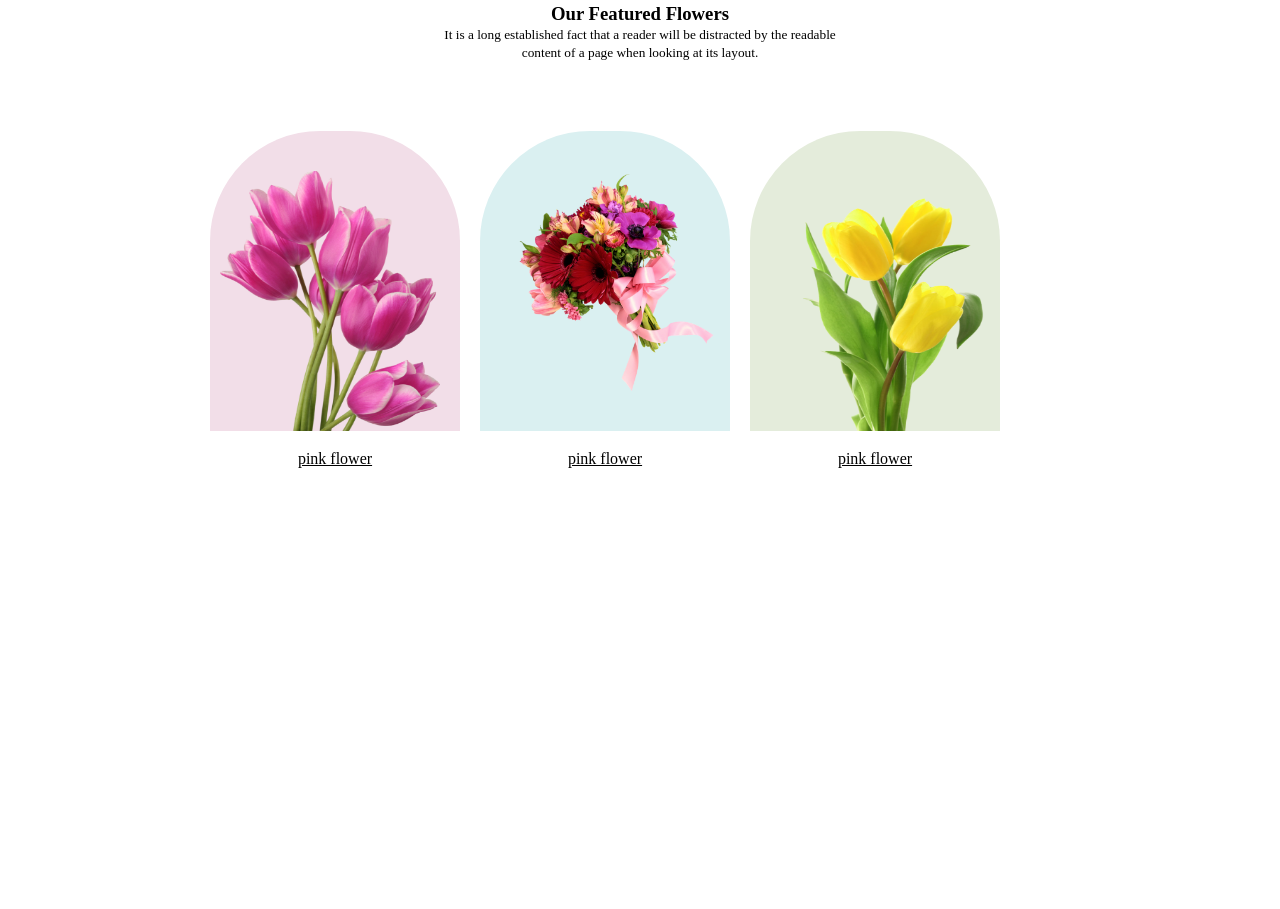
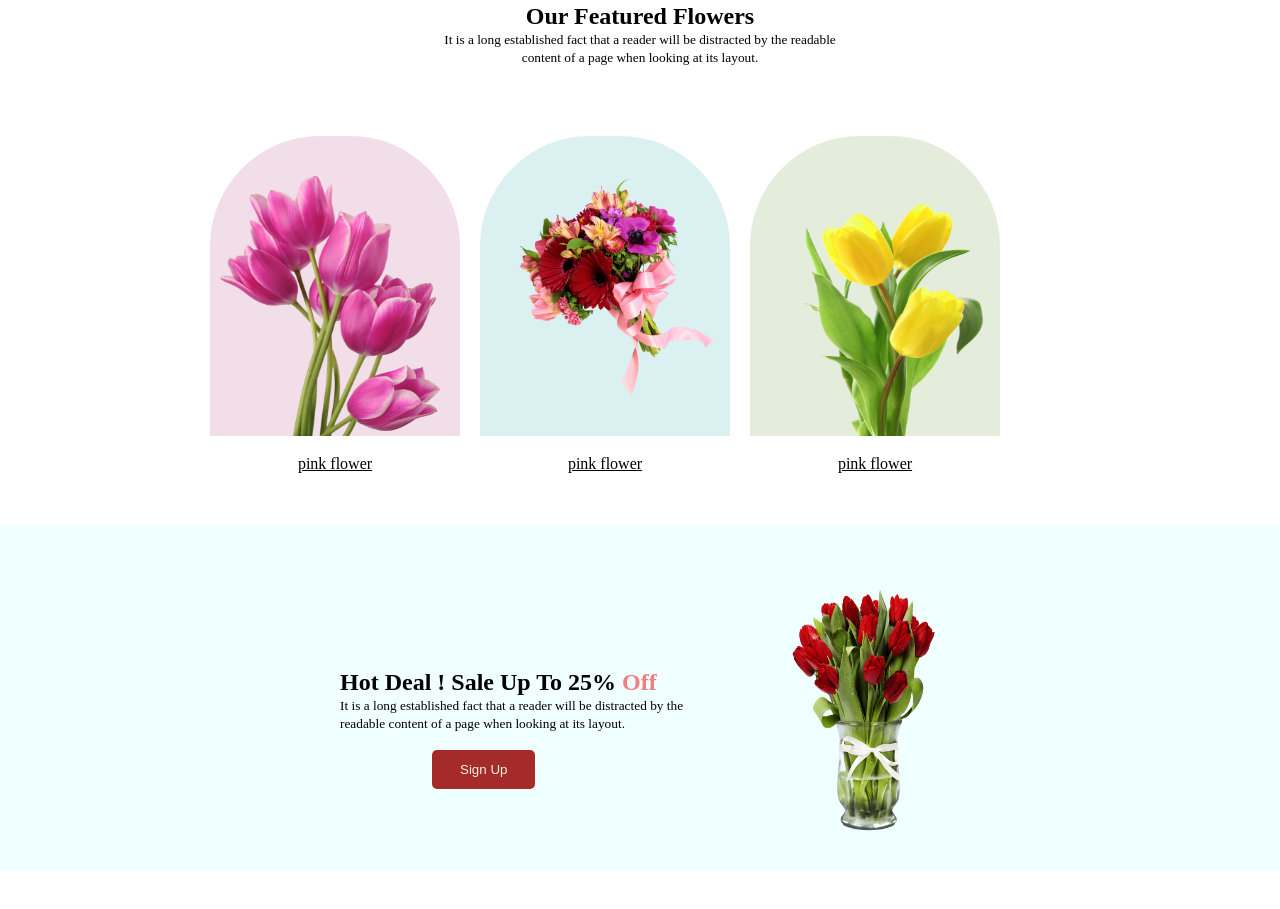
Before and after one commit to Sushanta-Deb/flower-shop-website, a plain HTML site: page index.html in a window 1280 px wide. Shown: the part 477-1386 px from the top of the page. Before the commit the page ends 945 px from the top, so only its background shows below. Drawn offline with Linux system fonts and the light colour scheme; a web font is replaced by a local one.

Commit message:
added row three

```diff
--- a/index.html
+++ b/index.html
@@ -25,10 +25,12 @@
     </header>
 
     <main>
-        <section class="theme">
-            <h3>Our Featured Flowers</h3>
+       <section  class="theme">
+        <div>
+            <h2>Our Featured Flowers</h2>
             <p><small>It is a long established fact that a reader will be distracted by the readable <br> content of a page when looking at its layout.</small></p>
-        </section>
+        </div>
+       </section>
         <section class="design">
             <div class="one">
                 <img class="image-one" src="images/pngwing 6.png" alt="">
@@ -43,13 +45,22 @@
                 <p class="little"><u>pink flower</u></p>
             </div>
         </section>
-        <section>
+    </main>
+    <main>
+        <section class="row-three">
+            <nav>
+                <div class="poster-three">
+                   <div>
+                    <h2>Hot Deal ! Sale Up To 25% <span style="color: lightcoral;">Off</span></h2>
+                    <p><small> It is a long established fact that a reader will be distracted by the <br> readable content of a page when looking at its layout.</small></p> <br>
+                        &nbsp; &nbsp; &nbsp;  &nbsp; &nbsp; &nbsp; &nbsp; &nbsp; &nbsp; &nbsp; &nbsp; &nbsp;<button class="btn-style">Sign Up</button>
+                   </div>
+                   <img class="cover-three" src="images/pngwing 8.png" alt="">
+                </div>
+            </nav>
+        </section>
+    </main>
 
-
-        </section>
-
-
-    </main>
     <footer>
 
     </footer>
--- a/styles/style.css
+++ b/styles/style.css
@@ -82,3 +82,21 @@ nav h1{
 .little{
     margin-top: 15px;
 }
+/* row three style */
+.cover-three{
+    height: 250px;
+    width: 150px;
+    margin-bottom: 35px;
+}
+.poster-three{
+    display: flex;
+    align-items: center;
+    margin: 40px;
+    justify-content: space-between;
+}
+.row-three{
+    background-color: azure;
+    padding: 20px 300px 0px;
+    margin: 80px 0px;
+}
+/* footer styles */
```
